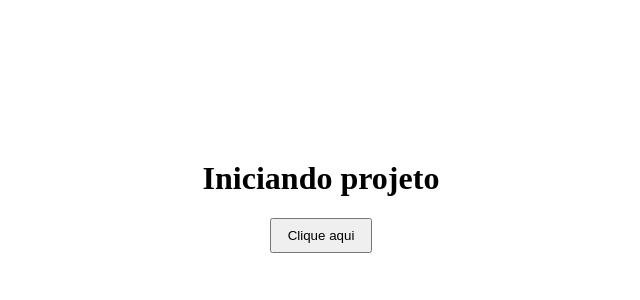
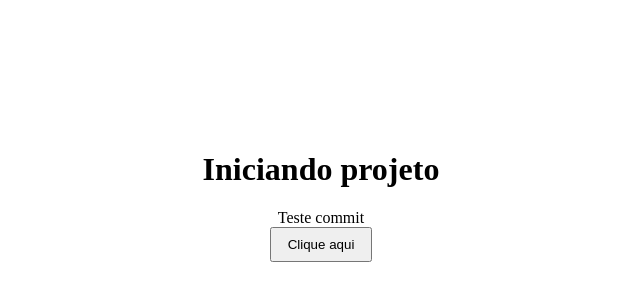
Before and after one commit to euerickap/ecoleta, a plain HTML site: page index.html in a window 1280 px wide. Shown: the part 212-512 px from the top of the page, without its empty margins (319-959 px from the left). Drawn offline with Linux system fonts and the light colour scheme.

Commit message:
test commit

```diff
--- a/index.html
+++ b/index.html
@@ -14,7 +14,7 @@
     <h1>
       Iniciando projeto
     </h1>
-
+    <span>Teste commit</span>
     <button class="button" onclick="handleButtonAlert()">Clique aqui</button>
   </div>
 
```
